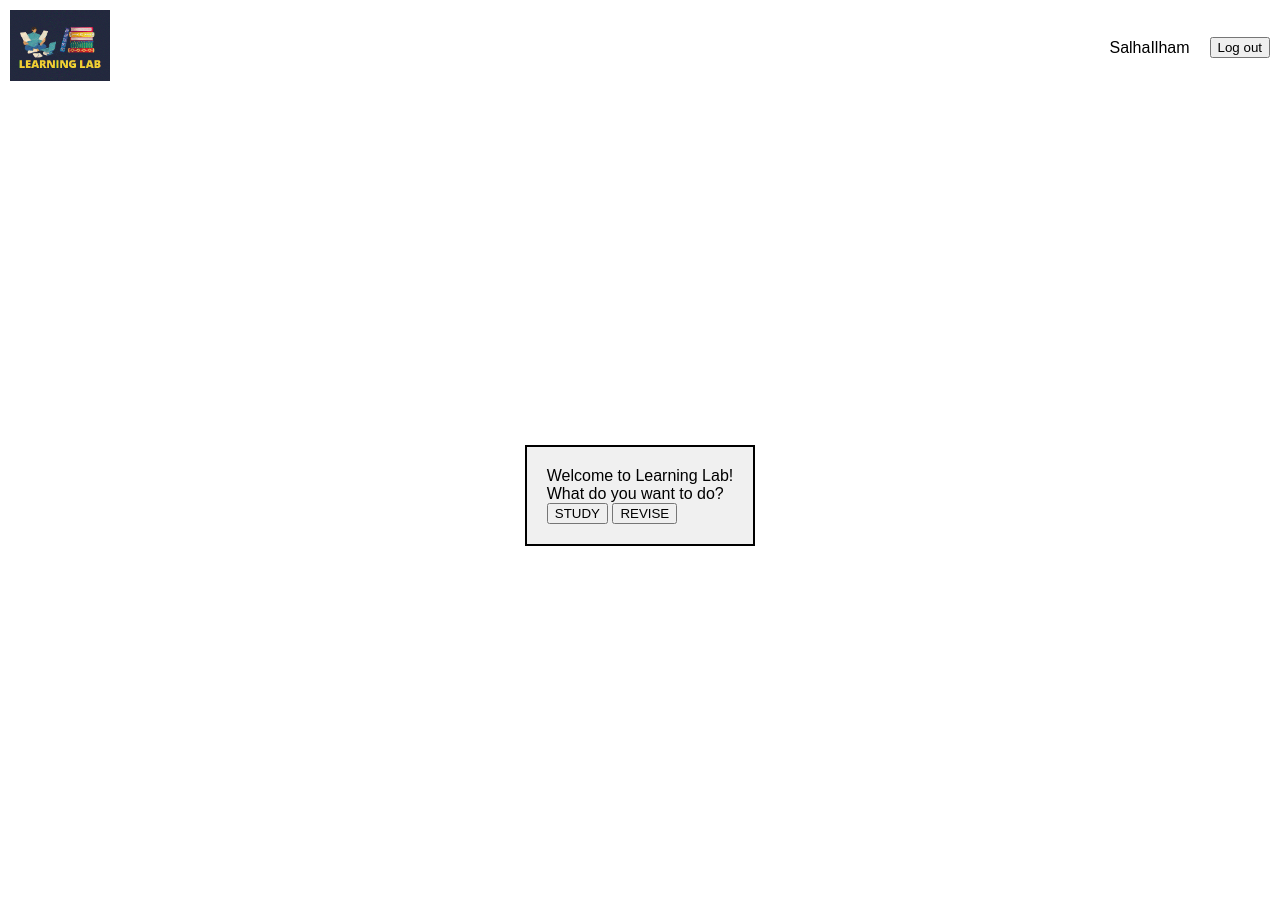
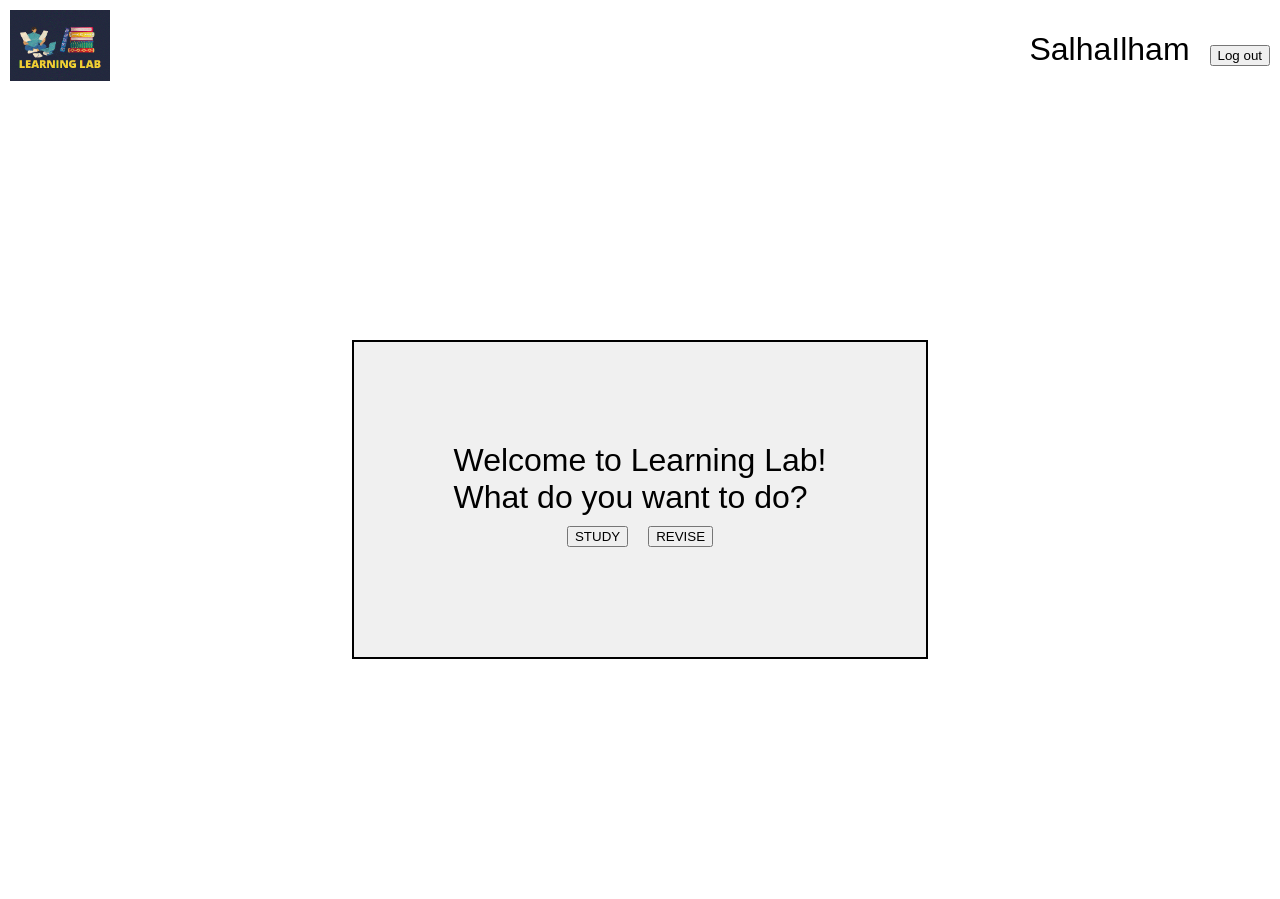
Before and after one commit to SalhaIlham08/AT1, a Django app: page /users/ in a window 1280 px wide. Before the commit the page ends 546 px from the top, so only its background shows below. Run offline with Django 5.2, Linux system fonts and the light colour scheme; a user stored in the database is signed in.

Commit message:
Edit 3 - Page 02 working halfway beautified

```diff
--- a/users/templates/users/user.html
+++ b/users/templates/users/user.html
@@ -11,6 +11,7 @@
             font-family: Arial, sans-serif;
             margin: 0;
             padding: 0;
+            font-size: xx-large;
         }
         #container {
             display: flex;
@@ -20,25 +21,29 @@
         }
         #content {
             background-color: #f0f0f0;
-            padding: 20px;
+            padding: 100px;
             border: 2px solid #000;
         }
         #logo {
             cursor: pointer;
         }
-        #username {
-            margin-left: auto;
+        #button-container {
+            display: flex;
+            justify-content: center;
+            button {
+                margin: 10px; /* Adjust the space between buttons as needed */
+            }
         }
     </style>
 </head>
 <body>
     <div id="container">
         <div id="content">
-            <div id="logo" onclick="window.location.href='homepage.html'">
+            <div>
                 Welcome to Learning Lab!<br>
                 What do you want to do?
             </div>
-            <div>
+            <div id="button-container">
                 <button onclick="window.location.href='study.html'">STUDY</button>
                 <button onclick="window.location.href='revise.html'">REVISE</button>
             </div>
```
Also changed, not shown: db.sqlite3.
